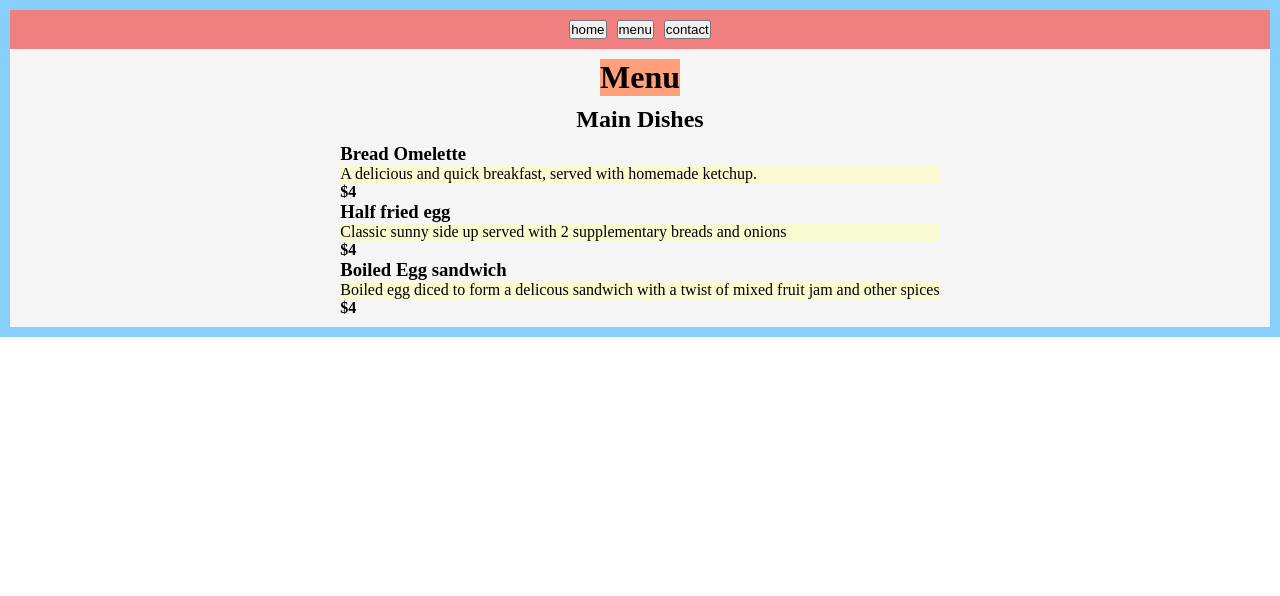
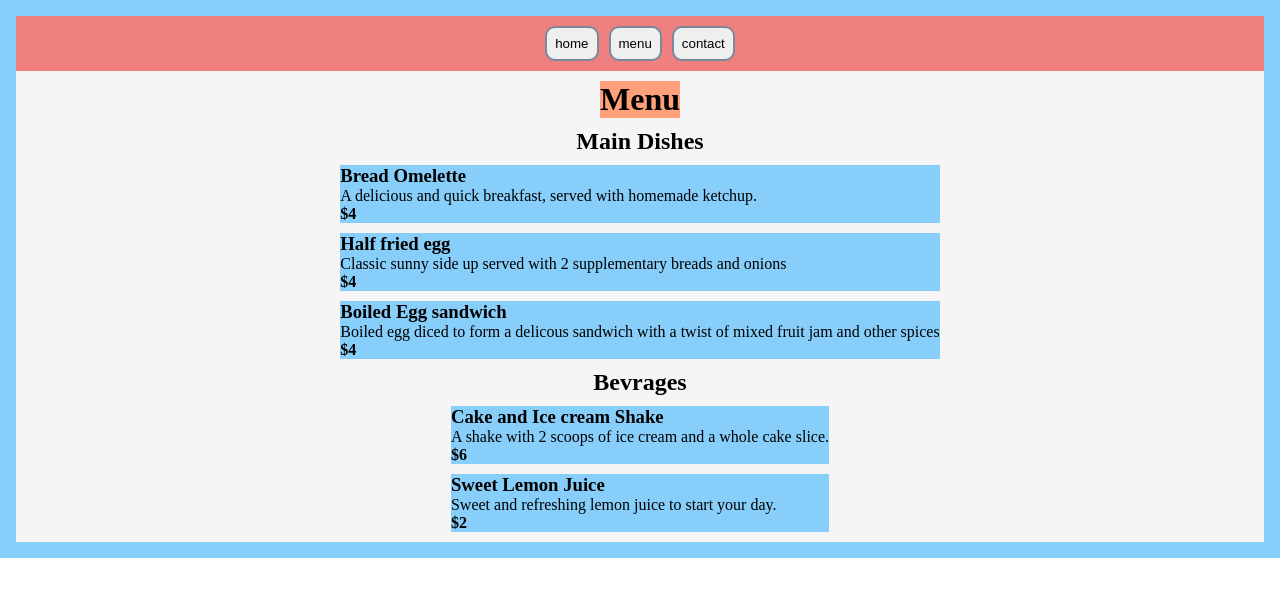
Before and after one commit to 4C-75-63-6B-79/Restaurant_Page, a website built with webpack: page src/template.html in a window 1280 px wide. Both pictures are taken after a click on the button "menu". Built offline with nearby package versions, Linux system fonts and the light colour scheme.

Commit message:
Basic step of all pages ready

```diff
--- a/src/index.js
+++ b/src/index.js
@@ -31,7 +31,7 @@ const pageContentContainer = (function() {
 
 function addMenuButtons() {
     const element = document.createElement("div");
-    element.setAttribute("id", "menu");
+    element.setAttribute("id", "menu-buttons");
 
     const btnHome = document.createElement("button");
     btnHome.innerHTML = "home";
@@ -66,3 +66,5 @@ function addMenuButtons() {
 
 const content = document.getElementById("content");
 content.appendChild(addMenuButtons());
+pageContentContainer.addPageContentContainer();
+home();
--- a/src/modules/contact.js
+++ b/src/modules/contact.js
@@ -1,3 +1,49 @@
-export default function home() {
+const contactInfo = (function(){
+    let call = '555-555-5555';
+    let email = 'realmail@cool.com';
+    return {
+        call,
+        email
+    };
+})();
+
+const displayContactInfo = (function () {
+
+    const addTitle = function() {
+        let h1 = document.createElement('h1');
+        h1.textContent = 'Contact Us';
+        return h1;
+    };
+
+    const addInfo = function() {
+        let div = document.createElement('div');
+        div.setAttribute('class', 'pageItems')
+
+        let p1 = document.createElement('p');
+        p1.textContent = contactInfo.call;
+
+        let p2 = document.createElement('p');
+        p2.textContent = contactInfo.email;
+
+        div.appendChild(p1);
+        div.appendChild(p2);
+
+        return div;
+    };
+
+    return{
+        addTitle,
+        addInfo
+    };
+})();
+
+
+export default function contact() {
     console.log("this is contact.");
+
+    let pageContentConatiner = document.getElementById('page-content-container');
+    if(pageContentConatiner) {
+        pageContentConatiner.appendChild(displayContactInfo.addTitle());
+        pageContentConatiner.appendChild(displayContactInfo.addInfo());
+    }
 }
--- a/src/modules/home.js
+++ b/src/modules/home.js
@@ -1,9 +1,11 @@
 const Restaurant = (function() {
-    let name = 'Eggs Everyday';
+    let name =  `Eggs EveryDay`;
     let about = 'At eggs everyday we believe that eggs should not be limited to breakfast or any specific day. But eggs are something that can be enjoyed at any day or any meal or in any form. So Eggs Everyday.';
+    let location = '123, Mars Drive, Jupiter'
     return {
         name,
-        about
+        about,
+        location
     };
 })();
 
@@ -11,20 +13,32 @@ const addContent = function() {
     let restaurantName = document.createElement('h1');
     restaurantName.textContent = Restaurant.name;
 
-    let restaurantAbout = document.createElement('p');
-    restaurantAbout.textContent = Restaurant.about;
+    let restaurantAbout = document.createElement('div');
+    restaurantAbout.setAttribute('class', 'pageItems');
+    let  p1 = document.createElement('p');
+    p1.textContent = Restaurant.about;
+    restaurantAbout.appendChild(p1);
+
+    let restaurantLoaction = document.createElement('div');
+    restaurantLoaction.setAttribute('class', 'pageItems');
+    let location = document.createElement('h3');
+    location.textContent = Restaurant.location;
+    let p2 = document.createElement('p');
+    p2.textContent = Restaurant.location;
+    restaurantLoaction.appendChild(location);
+    restaurantLoaction.appendChild(p2);
 
     let pageContentConatiner = document.getElementById('page-content-container');
     if(pageContentConatiner) {
         pageContentConatiner.appendChild(restaurantName);
         pageContentConatiner.appendChild(restaurantAbout);
+        pageContentConatiner.appendChild(restaurantLoaction);
     }
 
 };
 
 function home() {
     console.log("this is home.");
-    const contentDiv = document.getElementById('content');
     addContent();
 }
 
--- a/src/modules/menu.js
+++ b/src/modules/menu.js
@@ -22,7 +22,26 @@ const mainDishes = (function() {
     };
 })();
 
+const bevrages = (function(){
+    let dish1 = {
+        name: 'Cake and Ice cream Shake',
+        description: 'A shake with 2 scoops of ice cream and a whole cake slice.',
+        cost: '$6'
+    }
+    let dish2 = {
+        name: 'Sweet Lemon Juice',
+        description: 'Sweet and refreshing lemon juice to start your day.',
+        cost: '$2'
+    }
+
+    return {
+        dish1,
+        dish2,
+    };
+})();
+
 const displayContent = (function() {
+
     const addMenuTitle = function(element = 'h1', text = 'Menu') {
         let menuHeading = document.createElement(`${element}`);
         menuHeading.textContent = text;
@@ -32,9 +51,9 @@ const displayContent = (function() {
 
     function createDiv(content) {
         let div = document.createElement('div');
-        div.setAttribute('class', 'menuItems');
+        div.setAttribute('class', 'pageItems');
 
-        console.log(content)
+        // console.log(content);
         let h3 = document.createElement('h3');
         h3.textContent = content.name;
 
@@ -48,14 +67,14 @@ const displayContent = (function() {
         div.appendChild(p);
         div.appendChild(h4);
 
-        console.log(div);
+        // console.log(div);
 
         return div;
     }
 
     const displayDishes = function(contents) {
         let div = document.createElement('div'); // div which stores the similar category of dishes
-
+        div.setAttribute('class', 'category');
         for(let content in contents) {
             div.appendChild(createDiv(contents[content]));
             // console.log(contents[content]);
@@ -79,4 +98,7 @@ export default function menu() {
 
     pageContentContainer.appendChild(displayContent.addMenuTitle('h2', 'Main Dishes'));
     pageContentContainer.appendChild(displayContent.displayDishes(mainDishes));
+
+    pageContentContainer.appendChild(displayContent.addMenuTitle('h2', 'Bevrages'));
+    pageContentContainer.appendChild(displayContent.displayDishes(bevrages));
 }
--- a/src/styles/styles.css
+++ b/src/styles/styles.css
@@ -9,17 +9,27 @@
 #content {
     display: flex;
     flex-direction: column;
-    padding: 10px;
+    padding: 1rem;
     background: lightskyblue;
 }
 
-#menu {
+#menu-buttons {
     display: flex;
     flex-direction: row;
     justify-content: center;
     gap: 10px;
     padding: 10px;
     background-color: lightcoral;
+}
+
+button {
+    border: 2px lightslategray solid;
+    padding: 0.5rem;
+    border-radius: 10px;
+}
+
+.pressed{
+    background-color: aliceblue;
 }
 
 #page-content-container {
@@ -35,10 +45,12 @@ h1 {
     background-color: lightsalmon;
 }
 
-p {
-    background-color: lightpink;
+.pageItems {
+    background-color: lightskyblue;
 }
 
-.menuItems > p {
-    background-color: lightgoldenrodyellow;
+.category {
+    display: flex;
+    flex-direction: column;
+    gap: 10px;
 }
```
Also changed, not shown: src/modules/display.js (added, +44 -0 lines).
